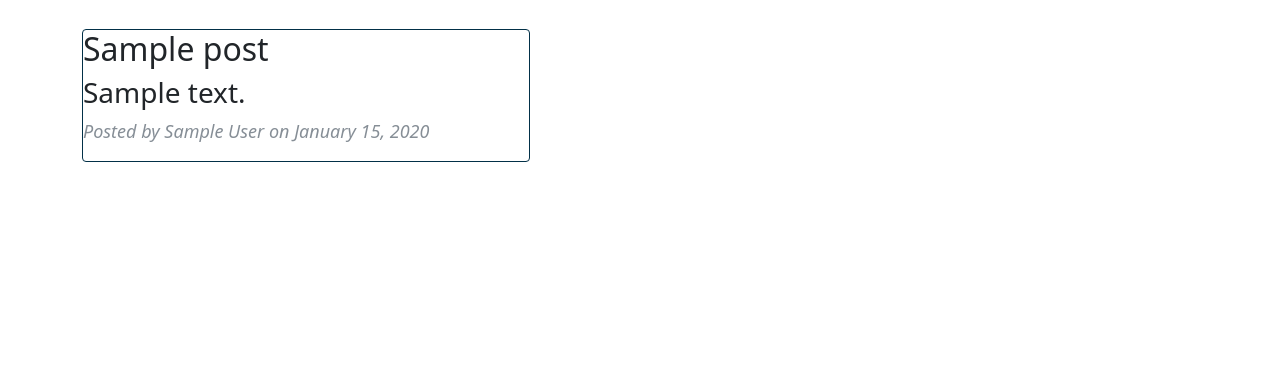
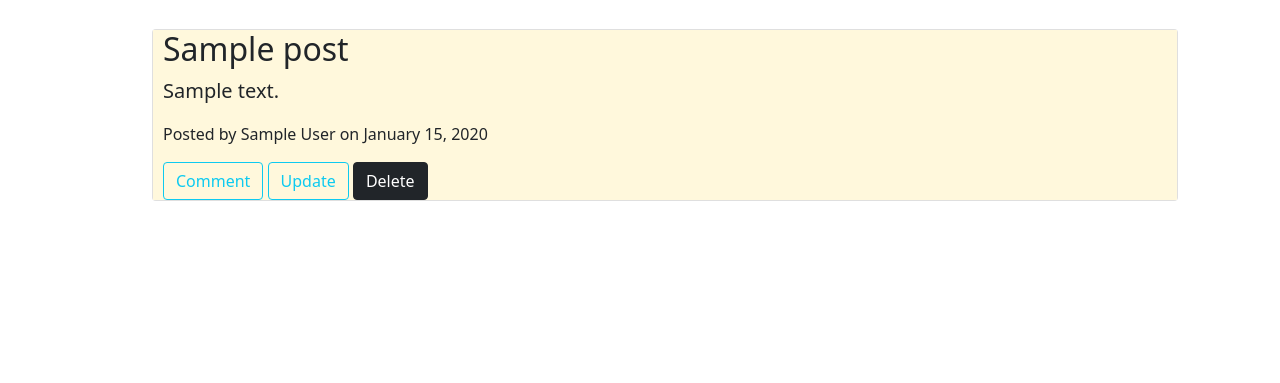
Before and after one commit to melissa-koi/PersonalBlog, a Flask app: page / in a window 1280 px wide. Shown: the part 417-800 px from the top of the page. Run offline with Flask 2, Linux system fonts and the light colour scheme; tables that the repository leaves empty hold one stand-in row (values such as "Sample post"); some libraries are stand-ins or nearby versions.

Commit message:
edit display of posts

```diff
--- a/app/static/css/styles.css
+++ b/app/static/css/styles.css
@@ -22,26 +22,6 @@
   font-family: 'Open Sans', 'Helvetica Neue', Helvetica, Arial, sans-serif;
 }
 
-#mainNav .navbar-brand {
-  font-weight: 800;
-  color: #343a40;
-}
-
-#mainNav .navbar-toggler {
-  font-size: 12px;
-  font-weight: 800;
-  padding: 13px;
-  text-transform: uppercase;
-  color: #343a40;
-}
-
-#mainNav .navbar-nav > li.nav-item > a {
-  font-size: 12px;
-  font-weight: 800;
-  letter-spacing: 1px;
-  text-transform: uppercase;
-}
-
 .content-section {
   background: #ffffff;
   padding: 10px 20px;
@@ -49,31 +29,7 @@
   border-radius: 3px;
   margin-bottom: 20px;
 }
-
-.post-preview > a:focus, .post-preview > a:hover {
-  text-decoration: none;
-  color: #0085A1;
+.post-preview {
+    background-color:cornsilk;
+    padding-left: 10px;
 }
-
-.post-preview > a > .post-title {
-  font-size: 30px;
-  margin-top: 30px;
-  margin-bottom: 10px;
-}
-
-.post-preview > a > .post-subtitle {
-  font-weight: 300;
-  margin: 0 0 10px;
-}
-
-.post-preview > .post-meta {
-  font-size: 18px;
-  font-style: italic;
-  margin-top: 0;
-  color: #868e96;
-}
-
-.post-preview > .post-meta > a {
-  text-decoration: none;
-  color: #212529;
-}
--- a/app/templates/blog_form.html
+++ b/app/templates/blog_form.html
@@ -1,4 +1,4 @@
-% extends 'base.html'%}
+{% extends 'base.html'%}
 {% import 'bootstrap/wtf.html' as wtf %}
 
 {% block content %}
--- a/app/templates/index.html
+++ b/app/templates/index.html
@@ -10,13 +10,15 @@
 <div class="container">
     <div class="card-group">
         {% for post in posts_display %}
-        <div class="card" style="min-width: 25rem; max-width: 28rem; margin-top: 30px; margin-bottom: 30px;margin-right: 20px; border:1px solid #023047">
+        <div class="card" style="min-width: 80vh; max-width:130vh ;margin-left: 70px;margin-top: 30px; margin-bottom: 30px;margin-right: 20px ;align-content:center">
             <div class="post-preview">
-                <h2 class="post-title">{{post.title}}</h2>
-                <h3 class="post-subtitle">{{post.content}}</h3>
+                <h2 class="post-title" style="">{{post.title}}</h2>
+                <p class="post-subtitle" style="font-size:20px">{{post.content}}</p>
                 <p class="post-meta">Posted by {{post.author}} on {{post.date_posted.strftime('%B %d, %Y')}}</p>
+                <a href= "{{url_for('main.index')}}" class="btn btn-outline-info">Comment</a>
+                <a href= "{{url_for('main.index')}}" class="btn btn-outline-info">Update</a>
+                <a href= "{{url_for('main.index')}}" class="btn btn-dark">Delete</a>
             </div>
-
         </div>
         {% endfor %}
     </div>
```
